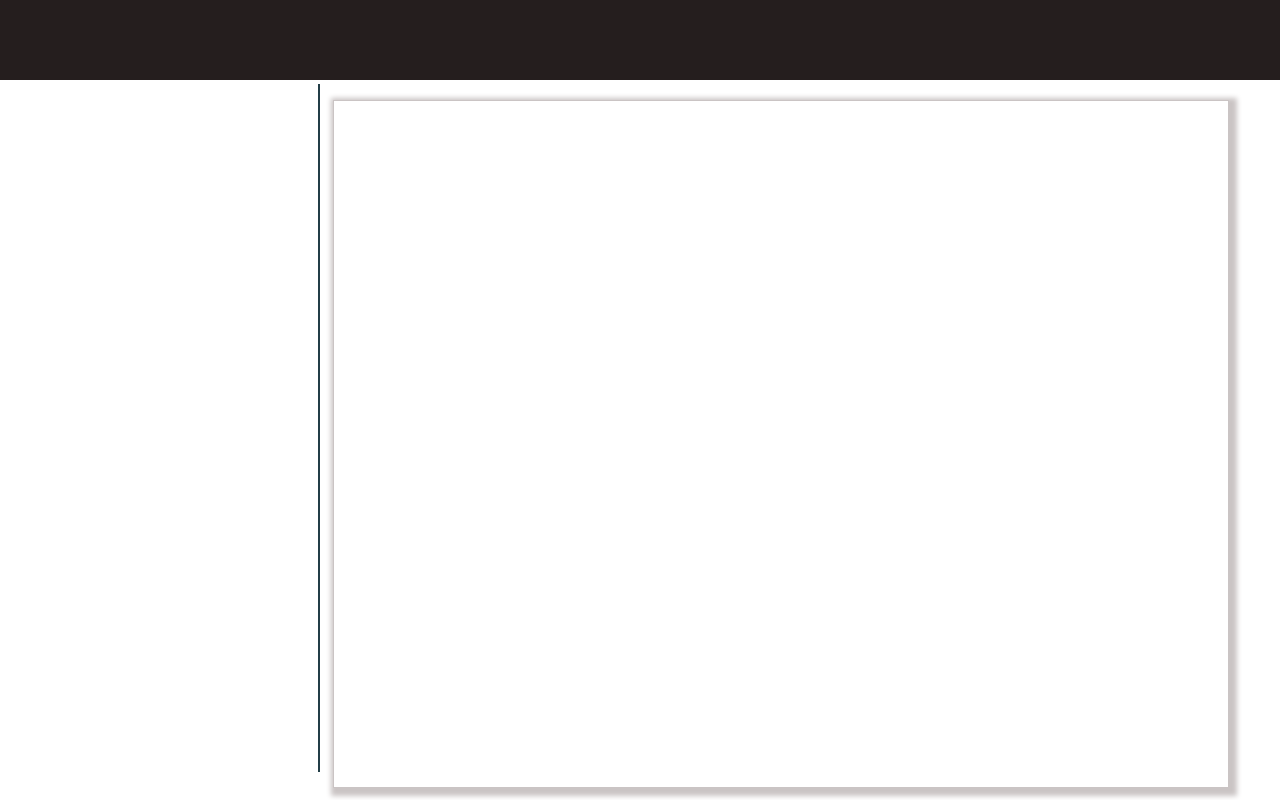
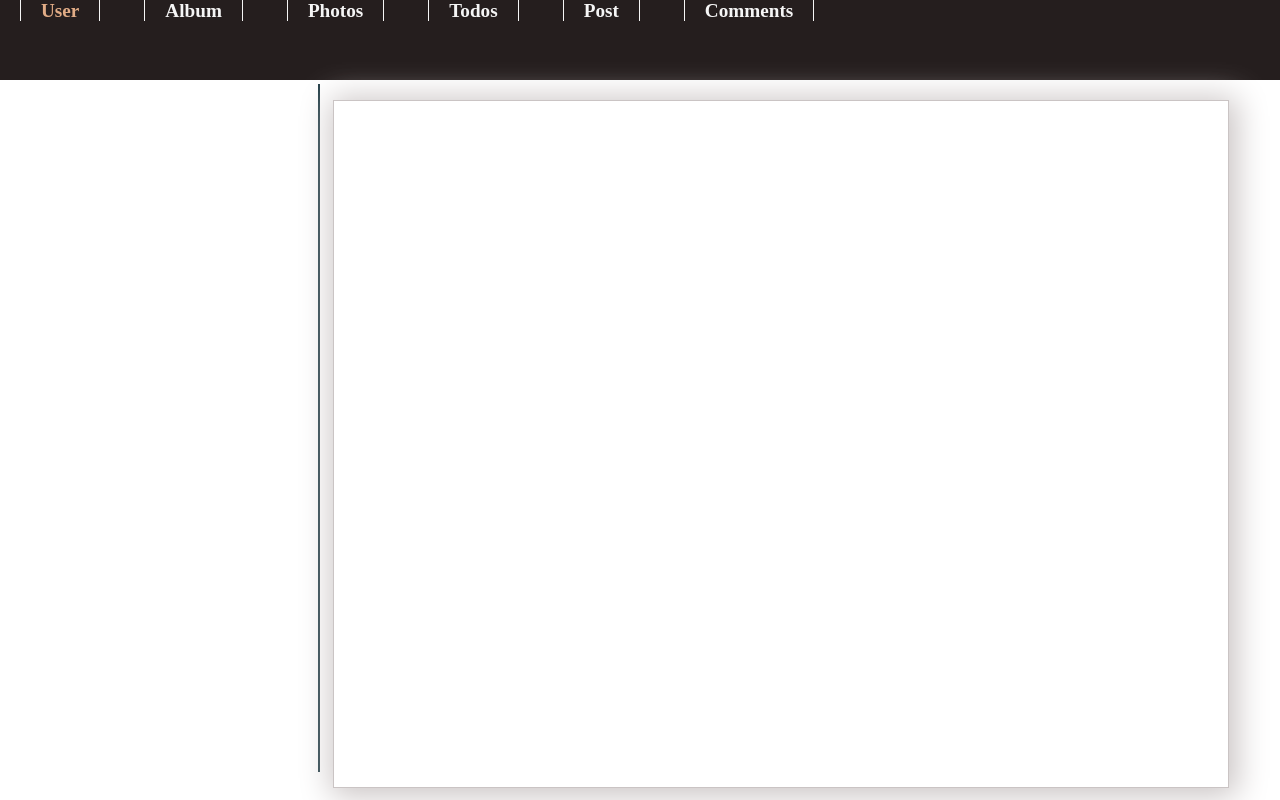
Before and after one commit to wizeywhiz/jsonPlaceholder, a plain HTML site: page index.html in a window 1280 px wide. Drawn offline with Linux system fonts and the light colour scheme.

Commit message:
style nav contents

```diff
--- a/index.html
+++ b/index.html
@@ -9,7 +9,12 @@
 </head>
 <body>
     <div id="nav-container">
-
+        <span id="user" class="nav">User</span>
+        <span id="album" class="nav">Album</span>
+        <span id="photos" class="nav">Photos</span>
+        <span id="Todos" class="nav">Todos</span>
+        <span id="post" class="nav">Post</span>
+        <span id="comments" class="nav">Comments</span>
     </div>
     <aside>
 
--- a/style.css
+++ b/style.css
@@ -21,6 +21,7 @@ aside{
     height: 86vh;
     margin-top: 4px;
     border-right: 2px solid rgb(35, 62, 71);
+    padding: 5px;
     top: 10vh;
     left: 0px;
 }
@@ -32,6 +33,23 @@ aside{
     left: 26vw;
     top: 12vh;
     margin-top: 4px;
+    padding: 10px;
+    overflow-y: auto;
     border: 1px solid rgb(202, 196, 196);
-    box-shadow: 3px 3px 5px 5px rgb(202, 196, 196);
+    box-shadow: 3px 3px 30px 5px rgb(202, 196, 196);
 }
+
+.nav{
+    color: whitesmoke;
+    border-right: 1px solid whitesmoke;
+    border-left: 1px solid whitesmoke;
+    font-weight: 700;
+    font-size: 1.2rem;
+    padding: 20px;
+    margin: 20px;
+    padding-top: 0px;
+    padding-bottom: 0px;
+}
+#user{
+    color: #E1AC86;
+}
```
